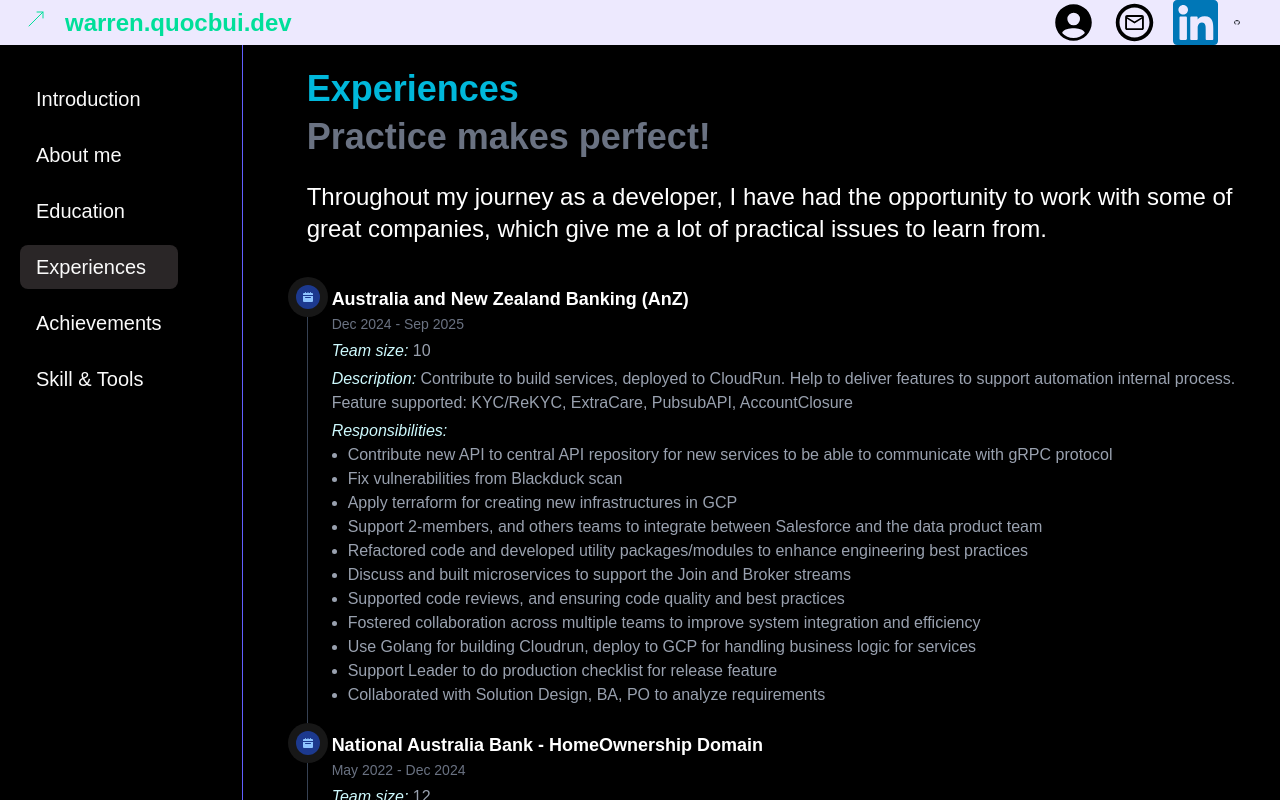
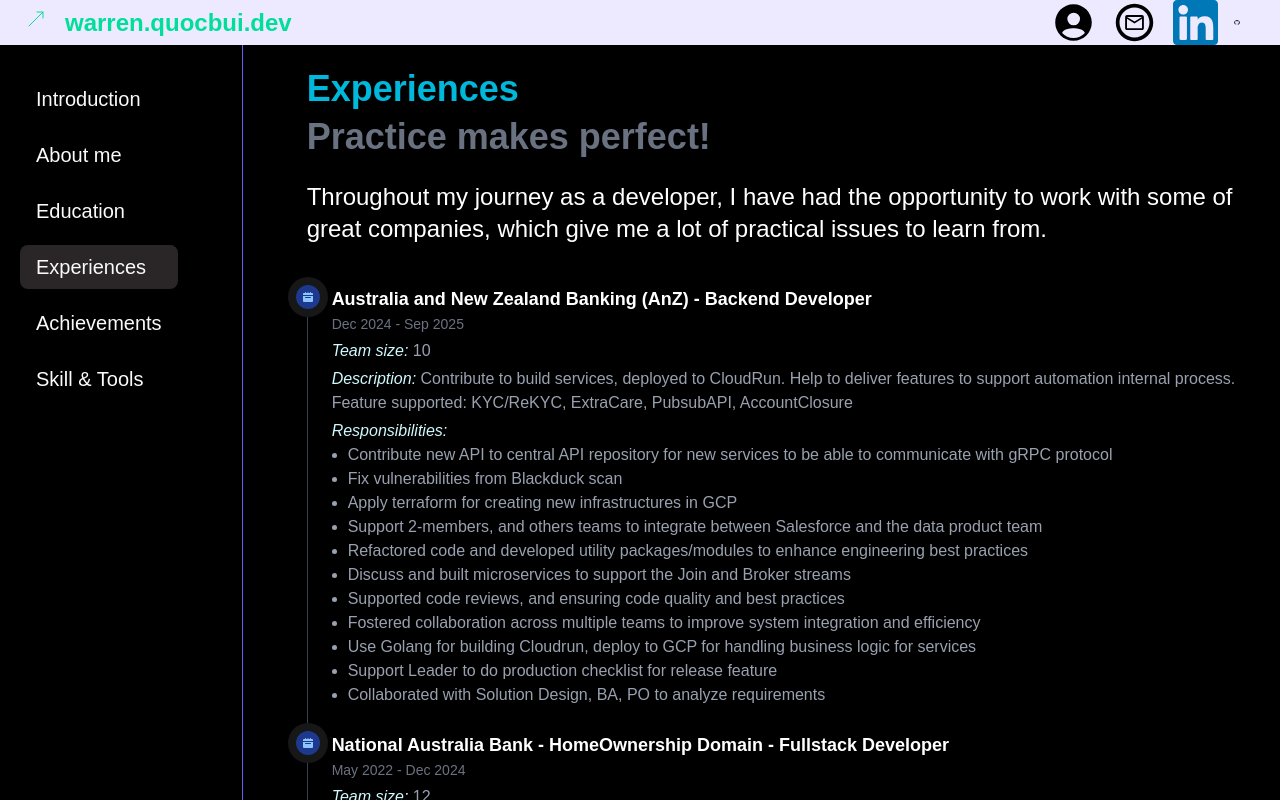
Before and after one commit to quocbui0607/portfolio, a Next.js app: page /experiences in a window 1280 px wide. Shown: the top 800 px of the page. Built offline with nearby package versions, Linux system fonts and the light colour scheme.

Commit message:
Update code

```diff
--- a/src/app/experiences/page.tsx
+++ b/src/app/experiences/page.tsx
@@ -1,7 +1,7 @@
 const experiences = [
   {
     company: "Australia and New Zealand Banking (AnZ)",
-    title: "Golang Developer",
+    title: "Backend Developer",
     workingPeriod: "Dec 2024 - Sep 2025",
     teamSize: "10",
     workDescription:
@@ -125,7 +125,7 @@
                 </svg>
               </span>
               <h3 className="flex items-center mb-1 text-lg font-semibold text-white">
-                {item.company}
+                {item.company} - {item.title}
               </h3>
               <time className="block mb-2 text-sm font-normal leading-none text-gray-500">
                 {item.workingPeriod}
```
